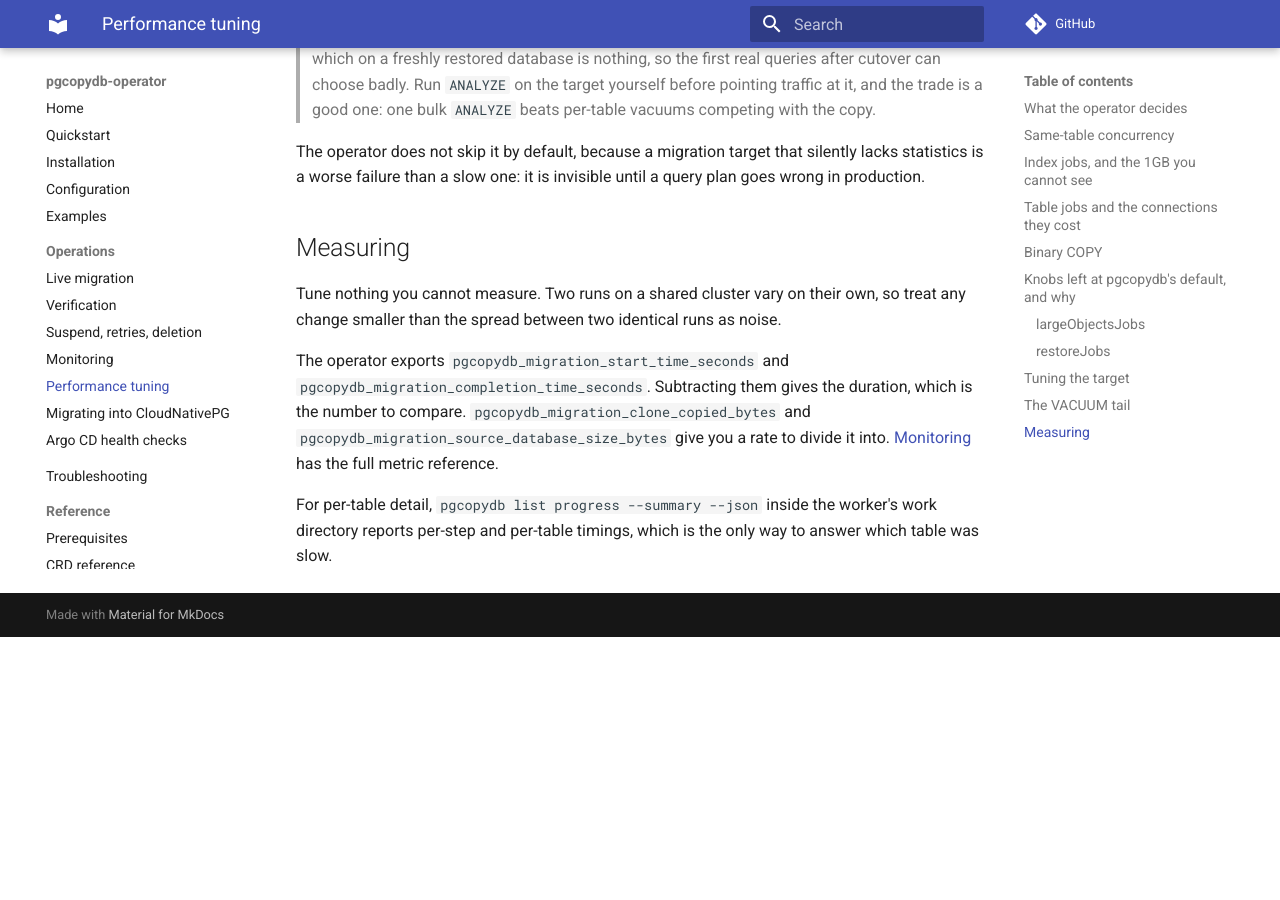
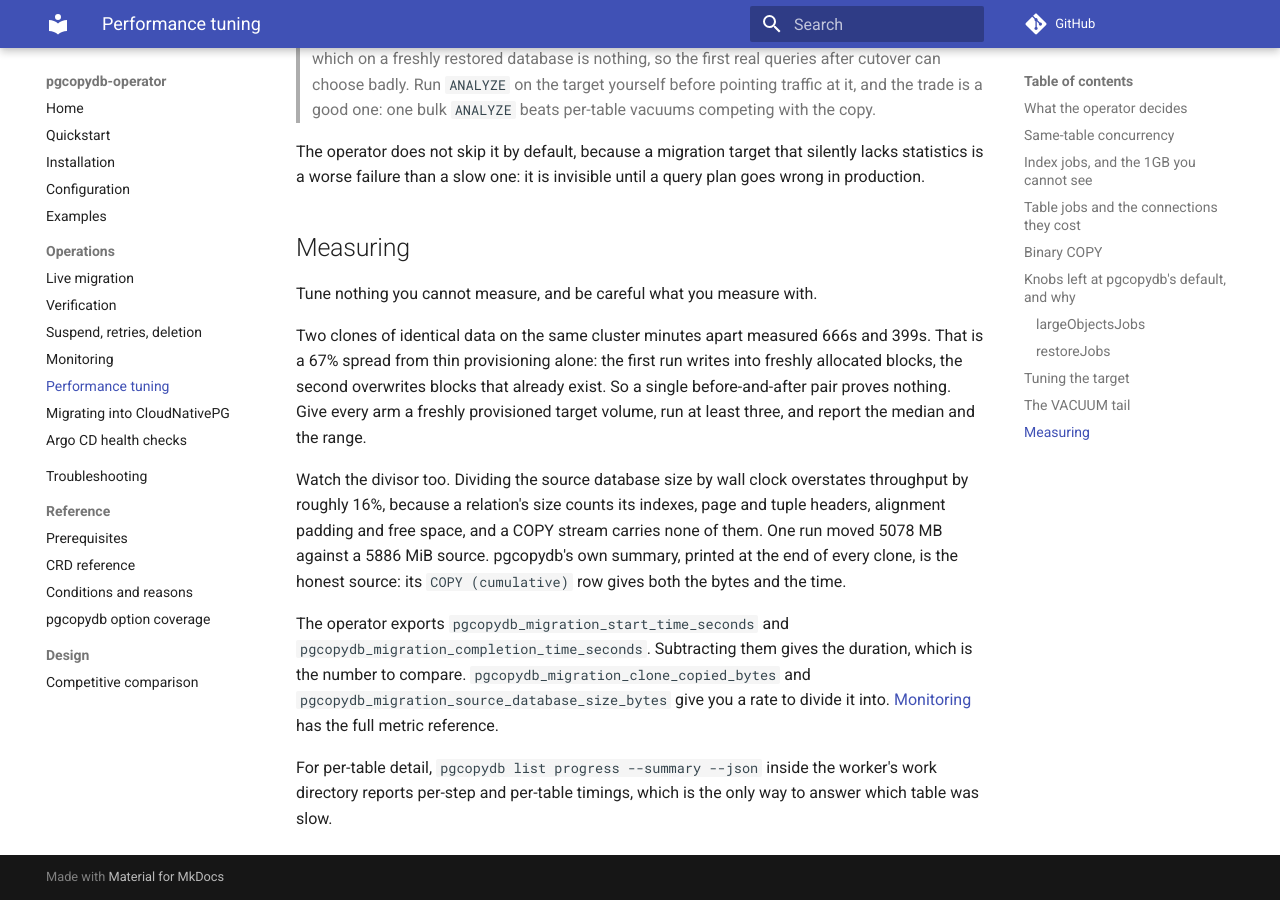
Before and after one commit to ydixken/pgcopydb-operator, an MkDocs documentation site: the page built from docs/operations/performance.md, in a window 1280 px wide and 900 px high, scrolled down 5078 px. Built offline with MkDocs 1.6.1 and Material for MkDocs 9.7.7, drawn with Linux system fonts in a browser that asks for light colours; comment, search, counter and statistics services are not loaded; before the commit the page ends 5715 px from its top, so only the background shows below that.

Commit message:
fix(e2e): stop calling the fixture-size figure a throughput (#153)
The report entry divided the source database size by wall clock and
called it a clone rate. That overstates transfer by roughly 16%: a
relation's size counts its indexes, page and tuple headers, alignment
padding and free space, and a COPY stream carries none of them. One run
moved 5078 MB against a 5886 MiB source, so every rate quoted from this
entry today was wrong in the same direction.

The number is still worth reporting, because it is comparable between
runs of the same scale, so it keeps its place and loses its false title.

pgcopydb's own COPY figure would be the honest divisor and is not
reachable from here: status.progress stays empty for a plain clone even
after it finishes, since the poll that fills it is gated off during the
copy, where it kills workers, and gated on a runner-version allowlist
besides. Verified against three completed plain clones, all carrying no
progress at all. Reading pgcopydb's end-of-run summary out of the worker
log would work and costs a log fetch; the comment says so.

The performance guide gains the same warning, plus the measurement
protocol this cluster demands: two clones of identical data minutes apart
measured 666s and 399s, a 67% spread from thin provisioning alone, so a
single before-and-after pair proves nothing.

```diff
--- a/docs/operations/performance.md
+++ b/docs/operations/performance.md
@@ -167,8 +167,17 @@ The operator does not skip it by default, because a migration target that silent
 
 ## Measuring
 
-Tune nothing you cannot measure.
-Two runs on a shared cluster vary on their own, so treat any change smaller than the spread between two identical runs as noise.
+Tune nothing you cannot measure, and be careful what you measure with.
+
+Two clones of identical data on the same cluster minutes apart measured 666s and 399s.
+That is a 67% spread from thin provisioning alone: the first run writes into freshly allocated blocks, the second overwrites blocks that already exist.
+So a single before-and-after pair proves nothing.
+Give every arm a freshly provisioned target volume, run at least three, and report the median and the range.
+
+Watch the divisor too.
+Dividing the source database size by wall clock overstates throughput by roughly 16%, because a relation's size counts its indexes, page and tuple headers, alignment padding and free space, and a COPY stream carries none of them.
+One run moved 5078 MB against a 5886 MiB source.
+pgcopydb's own summary, printed at the end of every clone, is the honest source: its `COPY (cumulative)` row gives both the bytes and the time.
 
 The operator exports `pgcopydb_migration_start_time_seconds` and `pgcopydb_migration_completion_time_seconds`.
 Subtracting them gives the duration, which is the number to compare.
```
Also changed, not shown: 1 other file.
